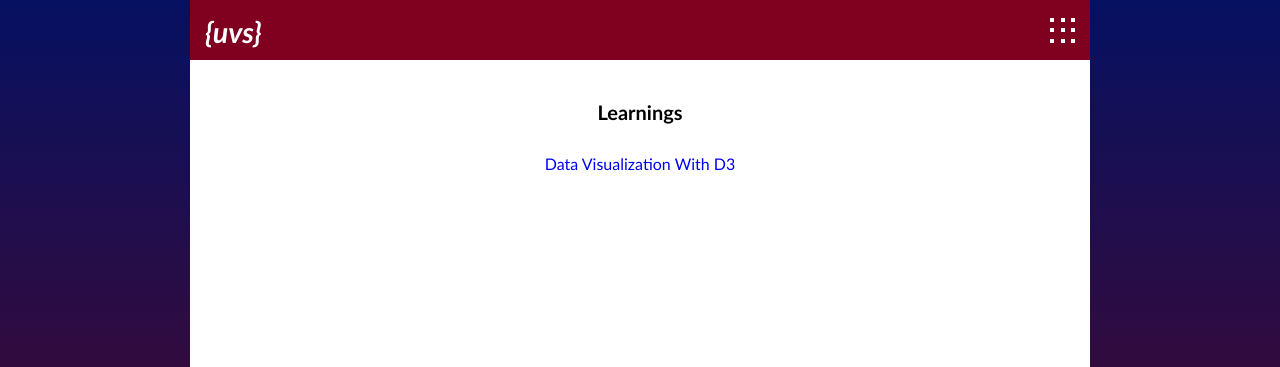
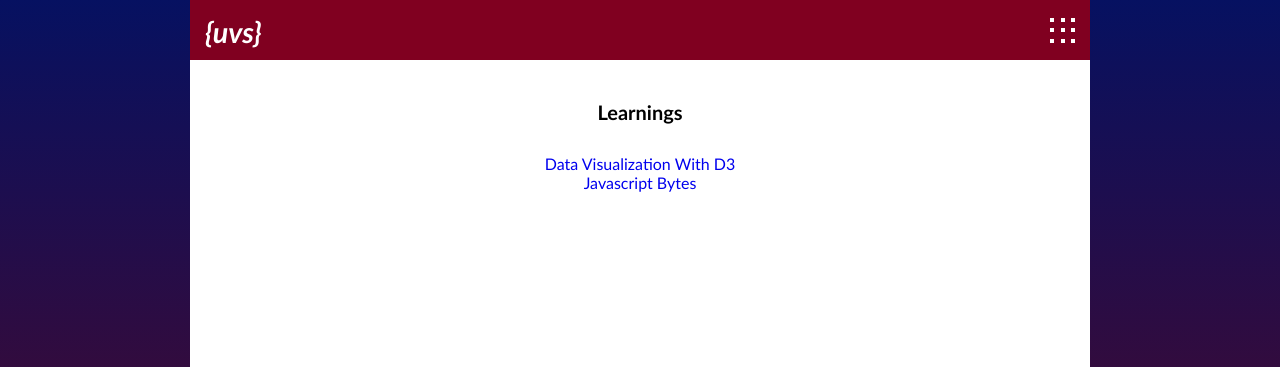
Before and after one commit to itsuvs/itsuvs.github.io, a Jekyll site: the page built from learnings.html, in a window 1280 px wide and 900 px high. Shown: the top 367 px of the window. Built offline with Jekyll 4.4.1, drawn with Linux system fonts in a browser that asks for light colours; nearby versions of some CDN libraries.

Commit message:
Added link to Javascript Bytes

```diff
--- a/learnings.html
+++ b/learnings.html
@@ -12,6 +12,11 @@ title: Learnings
                 Data Visualization With D3
             </a>
         </li>
+        <li>
+          <a href="https://itsuvs.github.io/javascript-bytes">
+              Javascript Bytes
+          </a>
+      </li>
     </ul>
   </div>
 </div>
```
